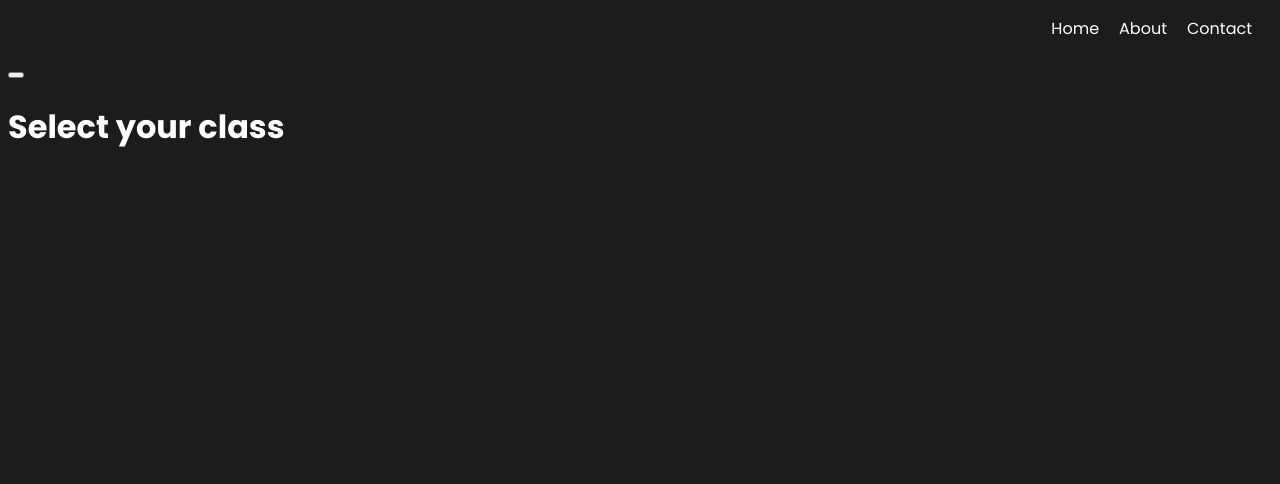
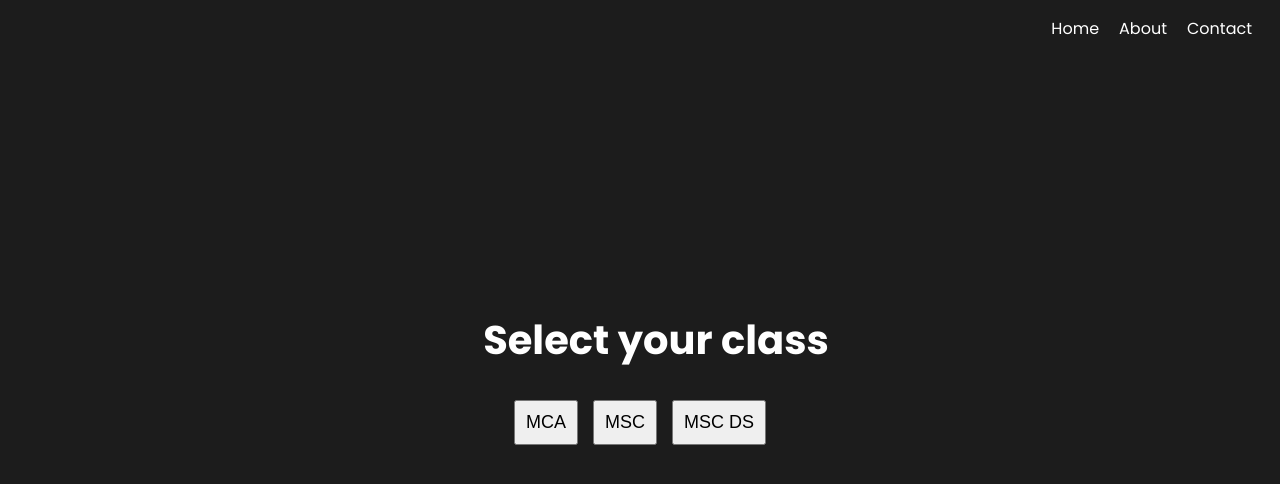
Before and after one commit to harinder007/csmaterial, a React (Create React App) app: page / in a window 1280 px wide. Shown: the top 484 px of the page. Built offline with nearby package versions, Linux system fonts and the light colour scheme; some icons are missing; the HTML template or start-up script is replaced by a standard one.

Commit message:
implemented page state and options component

```diff
--- a/src/Components/Main.js
+++ b/src/Components/Main.js
@@ -1,15 +1,64 @@
 import React from 'react'
 import Header from './Main/Header'
 import Options from './Main/Options'
+import { useState } from 'react'
+
 
 function Main() {
+
+  const [page, setPage] = useState(0);
+
+  const pageOne = (
+    <>
+      <div className='main-header'>
+        <button className='back-btn'>
+            <i className="ph-bold ph-arrow-left"></i>
+        </button>
+        <Header text="Select your class"/>
+      </div>
+        <Options values={['MCA','MSC','MSC DS']}/>
+    </>
+  )
+
+  const pageTwo = (
+    <>
+      <div className='main-header'>
+        <button className='back-btn'>
+            <i className="ph-bold ph-arrow-left"></i>
+        </button>
+        <Header text="Select your sem"/>
+      </div>
+        <Options values={[1,2,3,4]}/>
+    </>
+  )
+
+  const pageThree = (
+    <>
+      <div className='main-header'>
+        <button className='back-btn'>
+            <i className="ph-bold ph-arrow-left"></i>
+        </button>
+        <Header text="Here you go"/>
+      </div>
+        <Options values={["Previous Year", "Assignment","Study Material","Syllabus"]}/>
+    </>
+  )
+
+  let mainPage;
+
+  if (page==0){
+    mainPage = pageOne;
+  }
+  else if(page==1){
+    mainPage = pageTwo;
+  }
+  else if(page==2){
+    mainPage = pageThree;
+  }
+
   return (
     <div className='main'>
-        <button className='back-btn'>
-            <i class="ph-bold ph-arrow-left"></i>
-        </button>
-        <Header text="Select your class"/>
-        <Options/>
+      {mainPage}
     </div>
   )
 }
--- a/src/Components/Main/Options.js
+++ b/src/Components/Main/Options.js
@@ -1,9 +1,18 @@
 import React from 'react'
 
-function Options() {
+function Options(props) {
+
+  const buttons = [];
+
+  props.values.forEach(element => {
+    buttons.push(<button>{element}</button>)
+  });
+
+  console.log(buttons)
+
   return (
     <div className='options'>
-
+        {buttons}
     </div>
   )
 }
--- a/src/index.css
+++ b/src/index.css
@@ -15,3 +15,35 @@ body {
 li {
     list-style: none;
 }
+
+.options {
+    display: flex;
+    gap: 15px;
+    margin-top: 30px;
+}
+
+.heading {
+    display: inline;
+    margin-left: 20px;
+    font-size: 40px;
+}
+
+.options button {
+    padding: 10px;
+    font-size: large;
+}
+
+.back-btn {
+    font-size: 30px;
+    background-color: transparent;
+    color: rgb(226, 128, 43);
+    border: none;
+}
+
+.main {
+    display: flex;
+    flex-direction: column;
+    align-items: center;
+    height: 80vh;
+    justify-content: center;
+}
```
